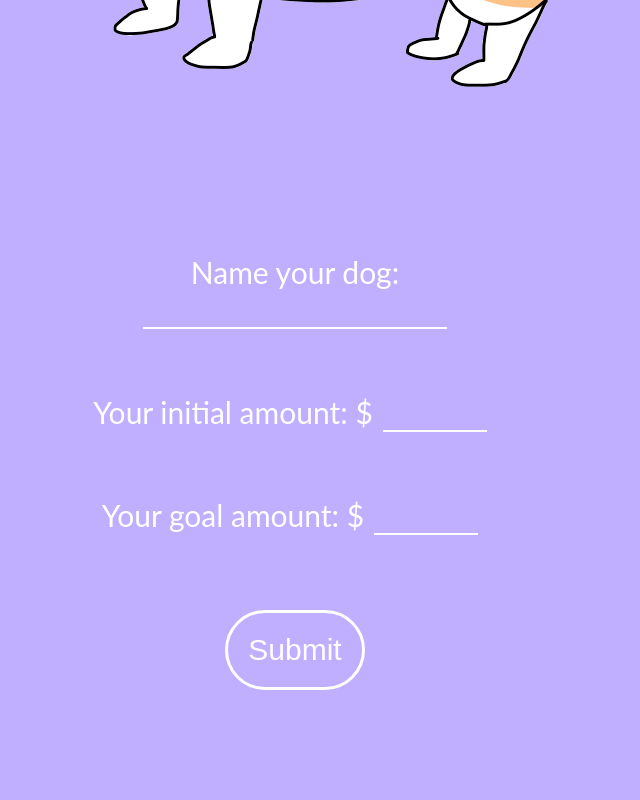
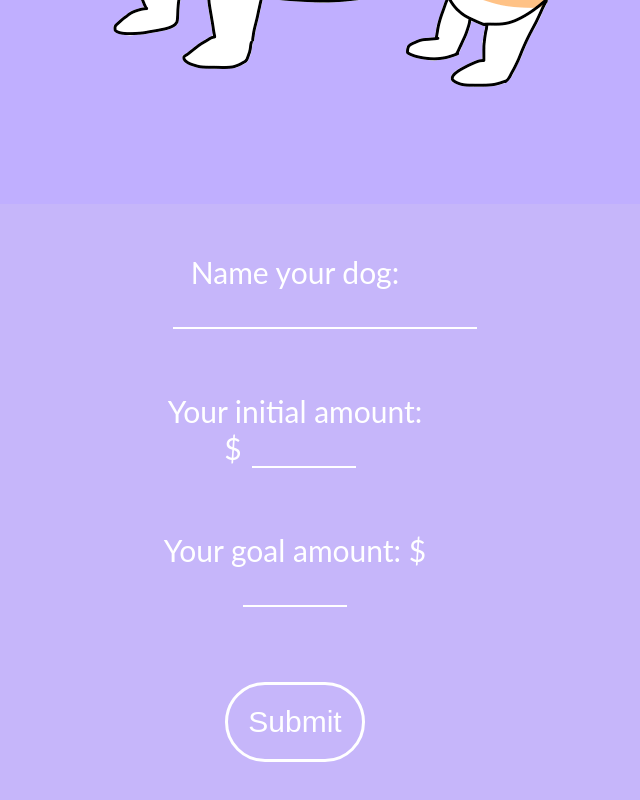
Before and after one commit to alexiawp/rosehackproject, a plain HTML site: page form.html in a window 1280 px wide. Shown: the part 1078-1878 px from the top of the page, without its empty margins (345-985 px from the left). Drawn offline with Linux system fonts and the light colour scheme.

Commit message:
added background

```diff
--- a/styles.css
+++ b/styles.css
@@ -121,3 +121,10 @@ background-color: rgb(57, 197, 207);
     border-radius: 30px;
     text-align: center;
 }
+
+.formbody
+{
+    background-color: rgb(198, 182, 250);
+    border-radius: 30px;
+    margin: 0px 100px;
+}
```
